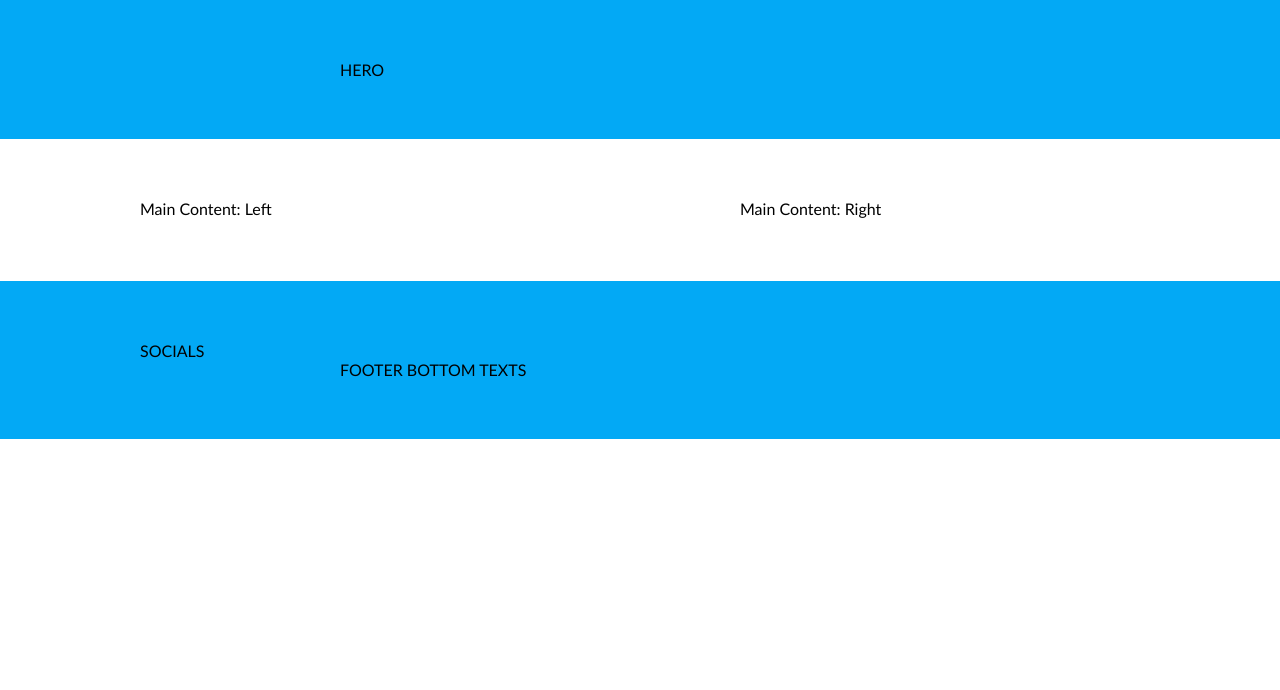
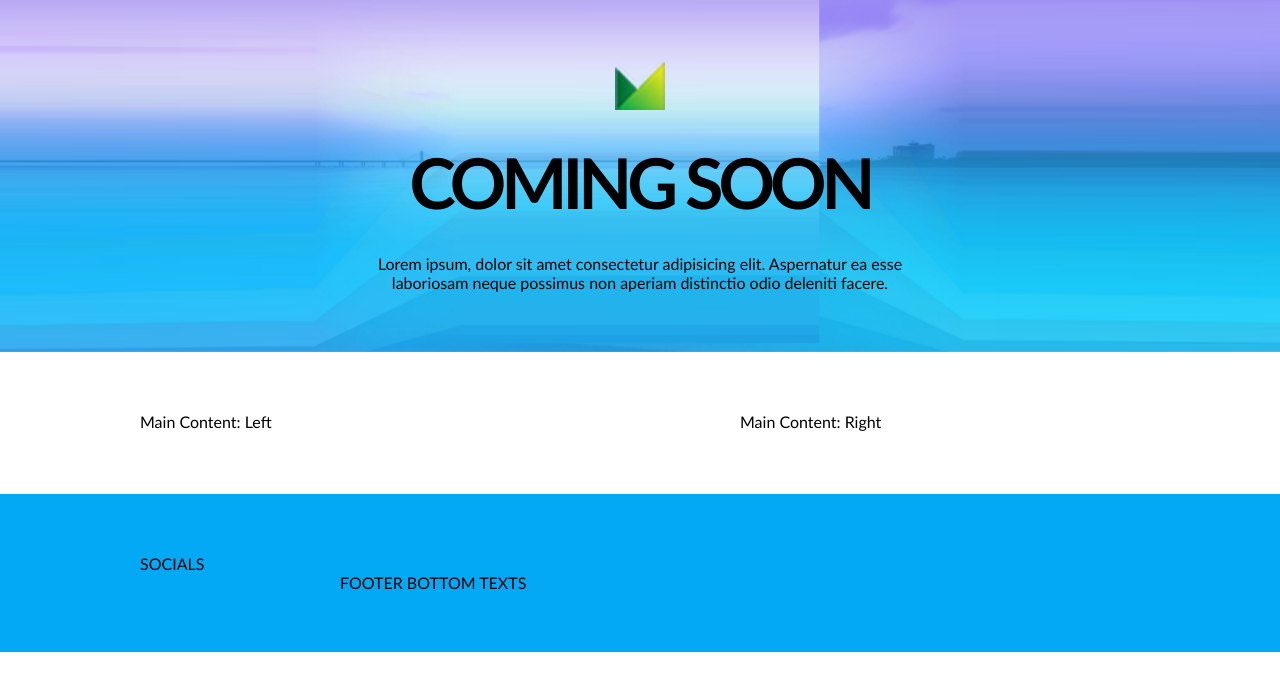
Before and after one commit to tombalv/Leaving-soon, a website: page index.html in a window 1280 px wide. Drawn offline with Linux system fonts and the light colour scheme.

Commit message:
hero and logo commit

```diff
--- a/css/base/base.css
+++ b/css/base/base.css
@@ -11,6 +11,3 @@ body, body * {
 body {
     font-family: 'Gill Sans', 'Gill Sans MT', Calibri, 'Trebuchet MS', sans-serif;
 }
-.bg-main {
-    background-color: #03a9f5;
-}
--- a/css/pages/home.css
+++ b/css/pages/home.css
@@ -1,10 +1,40 @@
 /* base */
 @import '../base/layout.css';
-@import '../base/base.css'
+@import '../base/base.css';
 
 /* vendor */
 
 /* components */
-/* @import '../components/button.css'; */
+@import '../components/button.css';
 
 /* CUSTOM CSS */
+
+.hero {
+    background-image: url(../../img/background.png);
+    background-size: cover;
+    background-repeat: no-repeat;
+    background-position: bottom center;
+}
+.bg-main {
+    background-color: #03a9f5;
+}
+.logo {
+    width: 100%;
+    height: 50px;
+    object-fit: contain;
+}
+.hero >.row-short {
+    display: flex;
+    flex-direction: column;
+    gap: 30px;
+}
+.main-title {
+    font-size: 70px;
+    text-align: center;
+    text-transform: uppercase;
+    letter-spacing: -5px;
+}
+.main-description {
+    text-align: center;
+    font-size: 16px;
+}
--- a/index.html
+++ b/index.html
@@ -36,8 +36,16 @@
 
   <body>
     <main>
-      <section class="container bg-main">
-        <div class="row-short">HERO</div>
+      <section class="container bg-main hero">
+        <div class="row-short">
+          <img class="logo" src="./img/logo.png" alt="Logo" />
+          <h1 class="main-title">Coming soon</h1>
+          <p class="main-description">
+            Lorem ipsum, dolor sit amet consectetur adipisicing elit. Aspernatur
+            ea esse laboriosam neque possimus non aperiam distinctio odio
+            deleniti facere.
+          </p>
+        </div>
       </section>
 
       <section class="container">
```
Also changed, not shown: img/background.png (added).
